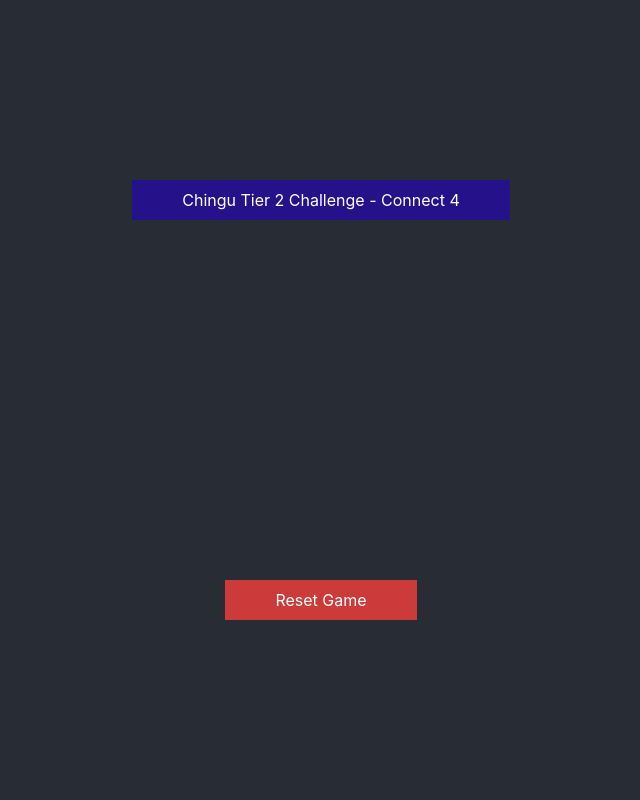
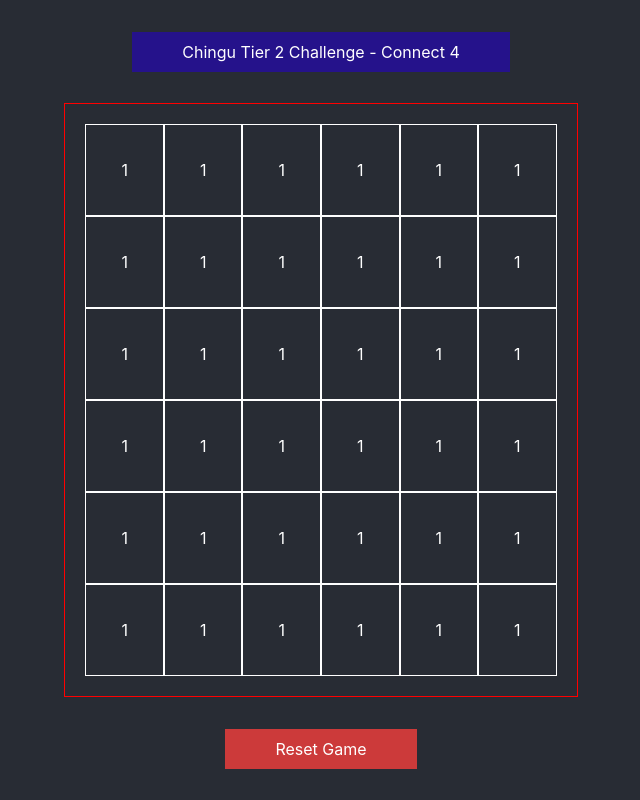
Before and after one commit to gonpeche/chinguTier2, a React (Create React App) app: page / in a window 1280 px wide. Shown: the whole page, without its empty margins (319-959 px from the left). Built offline with nearby package versions, Linux system fonts and the light colour scheme.

Commit message:
ready grid

```diff
--- a/package.json
+++ b/package.json
@@ -5,7 +5,8 @@
   "dependencies": {
     "react": "^16.8.6",
     "react-dom": "^16.8.6",
-    "react-scripts": "3.0.1"
+    "react-scripts": "3.0.1",
+    "sass": "^1.20.1"
   },
   "scripts": {
     "start": "react-scripts start",
--- a/src/Components/App.js
+++ b/src/Components/App.js
@@ -2,14 +2,20 @@ import React from 'react';
 import './index.css';
 import Grilla from './Grilla'
 
-function Main() {
+export default class Main extends React.Component {
+  state = {
+    board: new Array(6).fill(null).map(a => new Array(6).fill(1))
+  }
+  render() {
     return (
       <div className="App">
         <header className="App-header">
          Chingu Tier 2 Challenge - Connect 4
         </header>
         <content className="App-content">
-        <Grilla />
+          <Grilla
+            board={this.state.board}
+          />
         </content>
         <footer className="App-footer">
          Reset Game
@@ -17,5 +23,4 @@ function Main() {
       </div>
     );
   }
-
-export default Main;
+}
--- a/src/Components/Grilla.js
+++ b/src/Components/Grilla.js
@@ -1,15 +1,18 @@
-import React, { Component } from 'react'
+// @core
+import React from 'react';
+import './index.css';
 
-export default class Grilla extends Component {
-    state = {
-        board: new Array(6).fill(null).map(a => new Array(6).fill(null))
-    }
-    render() {
-        console.log(this.state.board)
-        return (
-            <div>
+// @components
+import Row from './Row'
 
-            </div>
-        )
-    }
-}
+const Grilla = ({ board }) => (
+    <div className="Grilla">
+        {board ? board.map(row => (
+            <Row
+                row={row}
+            />
+        )) : null}
+    </div>
+);
+
+export default Grilla;
--- /dev/null
+++ b/src/Components/Row.js
@@ -0,0 +1,13 @@
+// @core
+import React from 'react';
+import './index.css';
+
+const Row = ({ row }) => (
+    <div>
+        {row.map(cell => (
+            <div className="Grilla-celda">{cell}</div>
+        ))}
+    </div>
+);
+
+export default Row;
--- a/src/Components/index.css
+++ b/src/Components/index.css
@@ -18,3 +18,14 @@
   padding: 10px 50px 10px 50px;
   background-color: rgb(204, 58, 58);
 }
+
+.Grilla {
+  border: 1px solid red;
+  padding: 20px;
+}
+
+.Grilla-celda {
+  border: 1px solid white;
+  display: inline-block;
+  padding: 35px;
+}
```
Also changed, not shown: 1 other file (tests, documents, lock files or other folders). Lines whose indentation alone changed are shown as unchanged.
